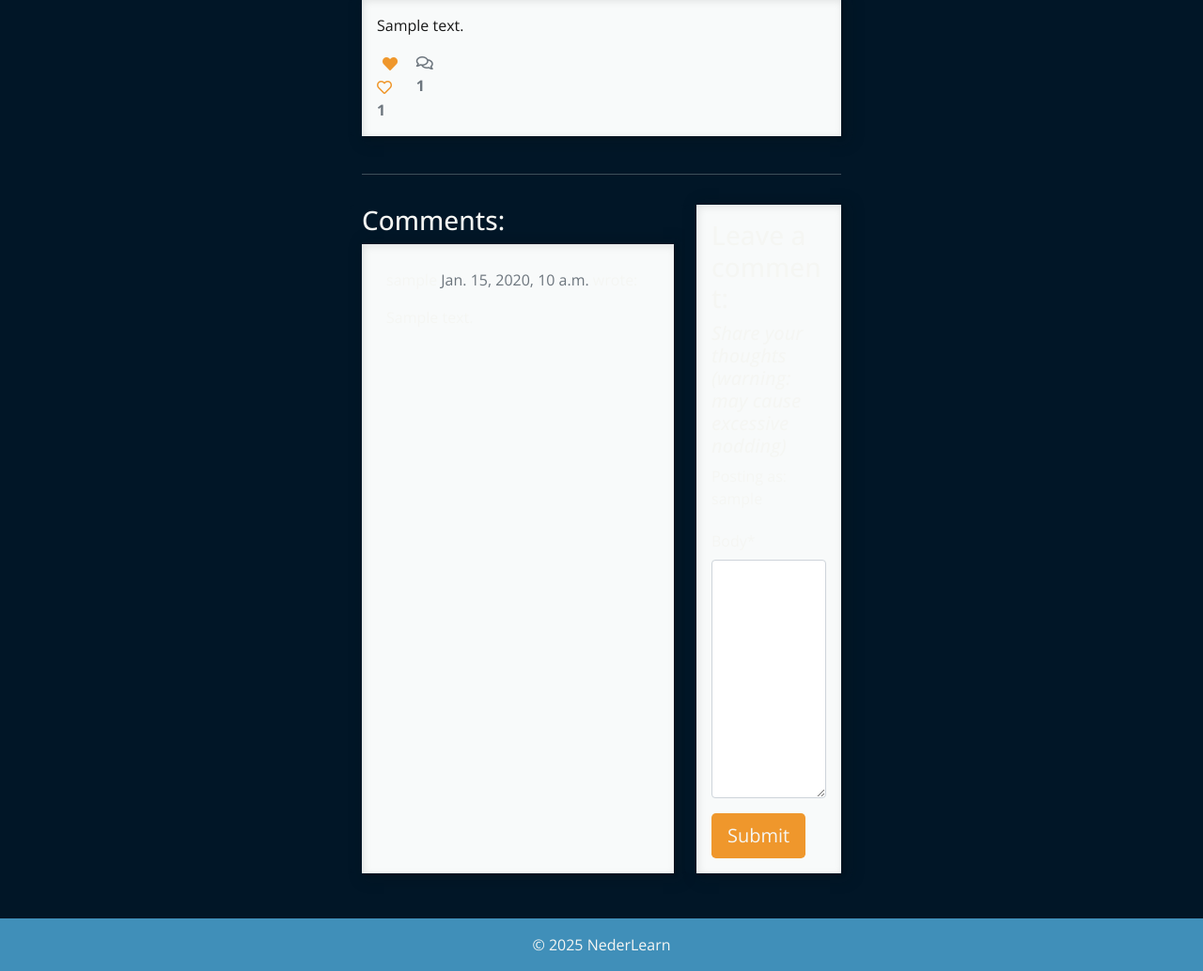
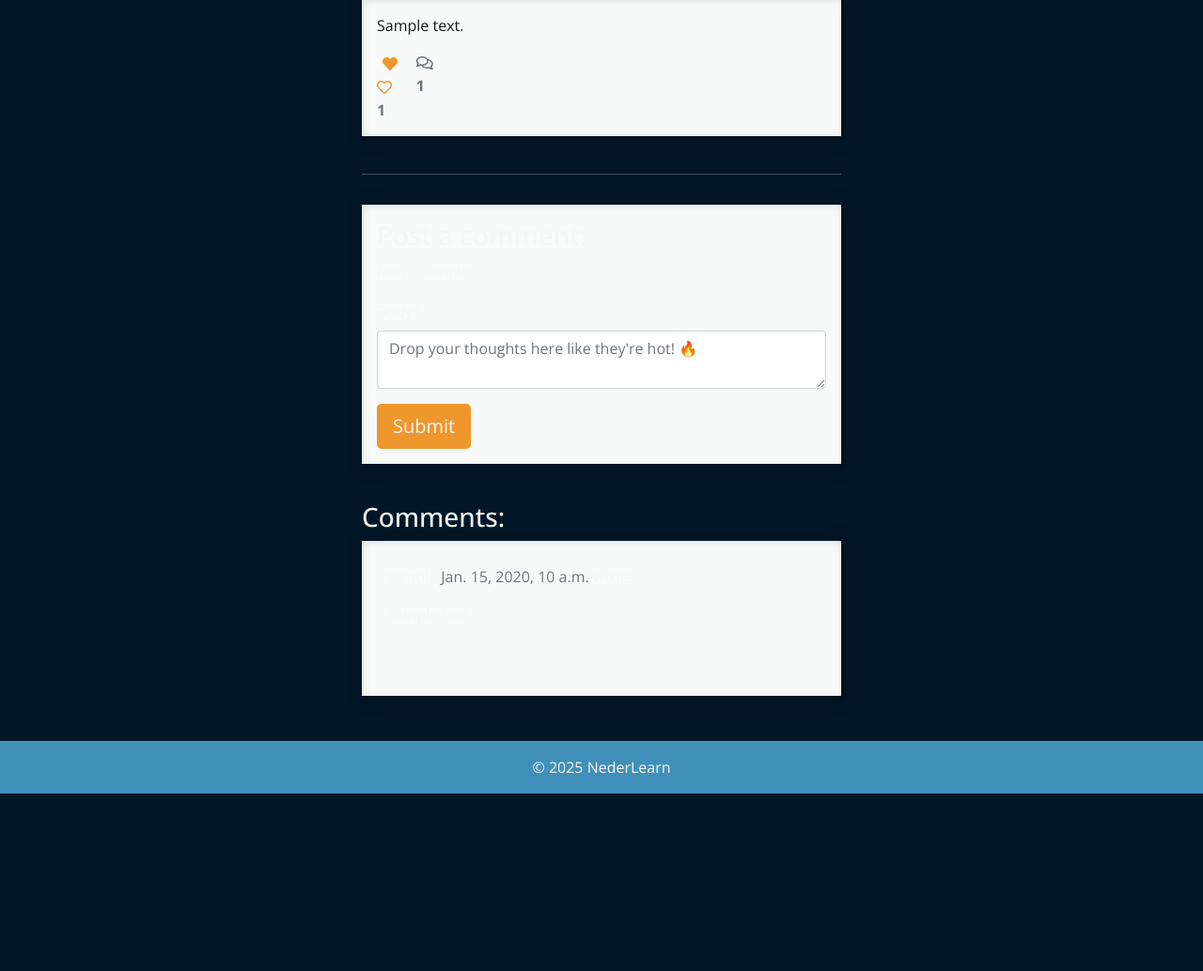
Before and after one commit to Blignaut24/NederLearn_V5, a Django app: a page that uses templates/blogpost_detail.html in a window 1280 px wide. Shown: the part 377-1411 px from the top of the page at 94% size. After the commit the page ends 1222 px from the top, so only its background shows below. Run offline with Django 5.2, Linux system fonts and the light colour scheme; a user stored in the database is signed in; tables that the repository leaves empty hold one stand-in row (values such as "Sample post"); some libraries are stand-ins or nearby versions; some web fonts are replaced.

Commit message:
style: refactor comments section layout and structure in blogpost_detail template

```diff
--- a/blog/forms.py
+++ b/blog/forms.py
@@ -1,6 +1,27 @@
 from .models import Comment
 from django import forms
+
+
 class CommentForm(forms.ModelForm):
+    """
+        This is a form that handles user comments.
+
+    It includes:
+    • A space for writing comments
+    • Rules for how comments should look
+    • Settings for the comment box
+    """
+
     class Meta:
         model = Comment
-        fields = ('body',)
+        fields = ("body",)
+        widgets = {
+            "body": forms.Textarea(
+                attrs={
+                    "rows": 2,  # Height of text area
+                    "cols": 50,  # Width of text area
+                    "placeholder": "Drop your thoughts here like they're hot! 🔥",  # Default text
+                    "max_length": "1500",  # Maximum characters
+                }
+            ),
+        }
--- a/templates/blogpost_detail.html
+++ b/templates/blogpost_detail.html
@@ -2,17 +2,17 @@
 {% block content %}
 {% load crispy_forms_tags %}
 
-{# === MAIN CONTENT WRAPPER === #}
+{# MAIN CONTENT WRAPPER #}
 <div class="container col-md-6">
-    {# --- Header Section --- #}
+    {# HEADER SECTION #}
+    {#Contains post metadata and featured image #}
     <div class="masthead">
         <div class="container">
             <div class="row g-0">
-                {# Title and Author Info #}
+                {# Post Title & Author Info #}
                 <div class="col-md-6 masthead-text">
                     <h1 class="post-title">{{ blogpost.blog_title }}</h1>
-                    <p class="post-subtitle">{{ blogpost.author }} |
-                        {{ blogpost.created_on }}</p>
+                    <p class="post-subtitle">{{ blogpost.author }} | {{ blogpost.created_on }}</p>
                 </div>
 
                 {# Featured Image Handler #}
@@ -23,24 +23,26 @@
                          width="100%">
                     {% else %}
                     <img class="card-img-top img-fluid aspect-ratio-3-2"
-                        src="{{ blogpost.featured_image.url }}" width="100%">
+                         src="{{ blogpost.featured_image.url }}"
+                         width="100%">
                     {% endif %}
                 </div>
             </div>
         </div>
     </div>
 
-    {# === POST CONTENT CONTAINER === #}
+    {# POST CONTENT SECTION #}
+    {#Contains main blog content and interactions #}
     <div class="container">
         <div class="row">
             <div class="col card mb-4 mt-3 left top">
                 <div class="card-body">
-                    <p class="card-text ">
-                        {# Main Post Content #}
+                    {# Blog Content #}
+                    <p class="card-text">
                         {{ blogpost.content | safe }}
                     </p>
 
-                    {# --- User Interaction Section --- #}
+                    {# --- User Interactions Bar --- #}
                     <div class="row">
                         {# Like Button Component #}
                         <div class="col-1">
@@ -51,30 +53,36 @@
                                       method="POST">
                                     {% csrf_token %}
                                     {% if liked %}
-                                    <button type="submit" name="blogpost_id"
+                                    <button type="submit"
+                                            name="blogpost_id"
                                             value="{{blogpost.slug}}"
-                                        class="btn-like"><i
-                                            class="fas fa-heart"></i></button>
+                                            class="btn-like">
+                                        <i class="fas fa-heart"></i>
+                                    </button>
                                     {% else %}
-                                    <button type="submit" name="blogpost_id"
+                                    <button type="submit"
+                                            name="blogpost_id"
                                             value="{{blogpost.slug}}"
-                                        class="btn-like"><i
-                                            class="far fa-heart"></i></button>
+                                            class="btn-like">
+                                        <i class="far fa-heart"></i>
+                                    </button>
                                     {% endif %}
                                 </form>
                                 {% endif %}
                             </strong>
-                            {# Like Counter #}
-                            <strong class="text-secondary"><i
-                                    class="far fa-heart"></i>
-                                {{ blogpost.number_of_likes }}</strong>
+                            {# Like Counter Display #}
+                            <strong class="text-secondary">
+                                <i class="far fa-heart"></i>
+                                {{ blogpost.number_of_likes }}
+                            </strong>
                         </div>
-                        {# Comment Counter #}
+                        {# Comment Counter Display #}
                         <div class="col-1">
                             {% with comments.count as total_comments %}
-                            <strong class="text-secondary"><i
-                                    class="far fa-comments"></i>
-                                {{ total_comments }}</strong>
+                            <strong class="text-secondary">
+                                <i class="far fa-comments"></i>
+                                {{ total_comments }}
+                            </strong>
                             {% endwith %}
                         </div>
                     </div>
@@ -82,39 +90,52 @@
             </div>
         </div>
 
-        {# === COMMENTS SECTION === #}
+        {# COMMENTS SECTION #}
+        {# Handles comment form and display #}
         <div class="row">
-            <div class="col">
-                <hr>
+            <div class="col"><hr></div>
+        </div>
+        {# --- New Comment Form --- #}
+        <div class="col card mb-4 mt-3">
+            <div class="card-body">
+                {% if commented %}
+                <div class="alert alert-success" role="alert">
+                    Your comment awaits approval
+                </div>
+                {% else %}
+                {% if user.is_authenticated %}
+                <h3>Post a comment:</h3>
+                <p>from: {{ user.username }}</p>
+                <form method="post" style="margin-top: 1.3em;">
+                    {{ comment_form | crispy }}
+                    {% csrf_token %}
+                    <button type="submit" class="btn btn-signup btn-lg">Submit</button>
+                </form>
+                {% endif %}
+                {% endif %}
             </div>
         </div>
+        {# --- Comments Display Area --- #}
         <div class="row">
-            {# Comment Display Area #}
-            <div class="col-md-8 card mb-4 mt-3">
+            <div class="col card mb-4 mt-3">
                 <h3>Comments:</h3>
                 <div class="card-body">
                     {% for comment in comments %}
                     <div class="comments" style="padding: 10px;">
                         <p class="font-weight-bold">
                             {{ comment.user.username }}
-                            <span class=" text-muted font-weight-normal">
+                            <span class="text-muted font-weight-normal">
                                 {{ comment.created_on }}
                             </span> wrote:
                         </p>
                         {{ comment.body | linebreaks }}
                     </div>
+                    <div class="row">
+                        <div class="col"><hr></div>
+                    </div>
                     {% endfor %}
-                </div>
-            </div>
 
-            {# Comment Form Area #}
-            <div class="col-md-4 card mb-4 mt-3">
-                <div class="card-body">
-                    {% if commented %}
-                    <div class="alert alert-success" role="alert">
-                        Your comment is currently doing jumping jacks in our approval gym! 🏋️‍♂️ It'll be ready to show off its muscles soon!
-                    </div>
-                    {% else %}
+                    {% if not comments %}
                     {% if user.is_authenticated %}
                     <h3>Leave a comment:</h3>
                     <h5><em>Share your thoughts (warning: may cause excessive nodding)</em></h5>
@@ -122,8 +143,7 @@
                     <form method="post" style="margin-top: 1.3em;">
                         {{ comment_form | crispy }}
                         {% csrf_token %}
-                        <button type="submit"
-                            class="btn btn-signup btn-lg">Submit</button>
+                        <button type="submit" class="btn btn-signup btn-lg">Submit</button>
                     </form>
                     {% endif %}
                     {% endif %}
@@ -133,4 +153,4 @@
     </div>
 </div>
 
-{% endblock content %}
+{% endblock content %}ent %}
```
Lines whose indentation alone changed are shown as unchanged.
